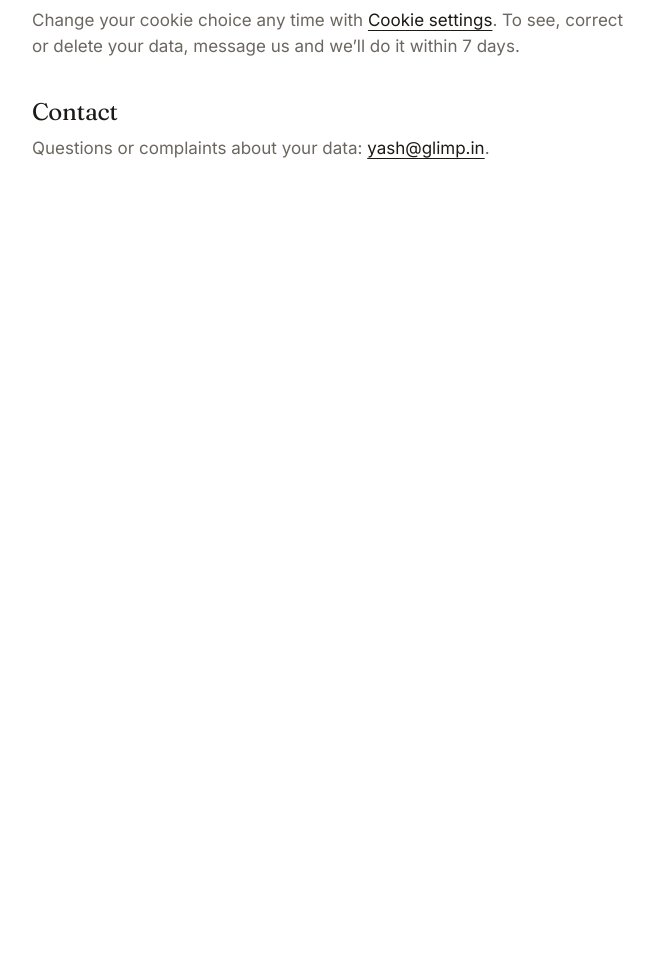
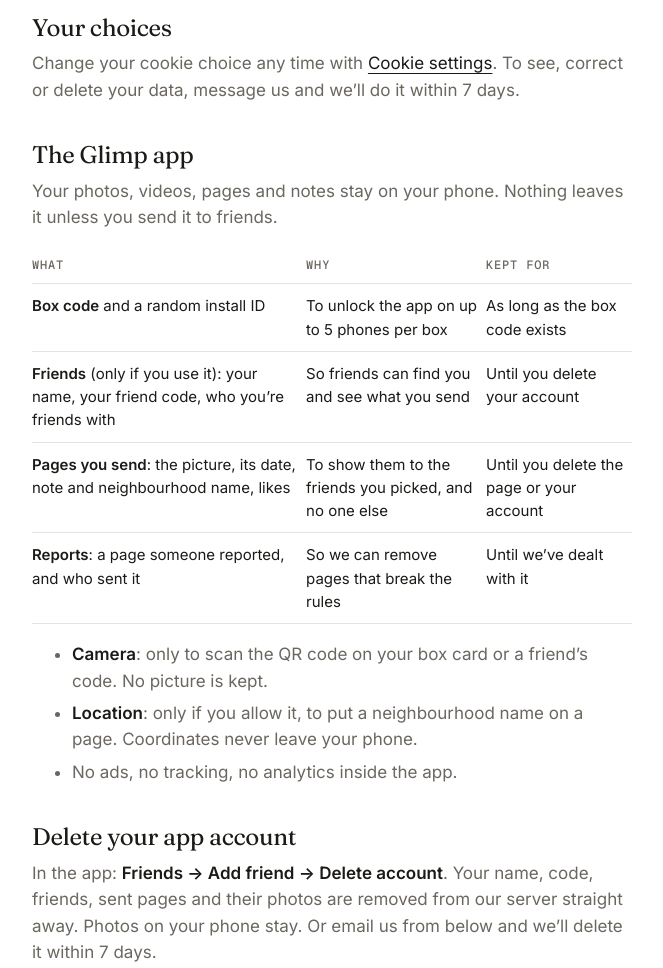
Before and after one commit to yash1463/glimp-website, a plain HTML site: page privacy.html in a window 1280 px wide. Shown: the part 1111-2079 px from the top of the page, without its empty margins (308-971 px from the left). Before the commit the page ends 1368 px from the top, so only its background shows below. Drawn offline with nearby package versions, Linux system fonts and the light colour scheme; no server answers.

Commit message:
Privacy: the Glimp app, reports and how to delete your account
Co-Authored-By: Claude Opus 5.5 <noreply@anthropic.com>

```diff
--- a/privacy.html
+++ b/privacy.html
@@ -25,9 +25,10 @@
 <main class="wrap policy">
   <a href="/" class="link-mono">‹ Glimp</a>
   <h1>Privacy</h1>
-  <p class="label">Updated 13 Nov 2026</p>
+  <p class="label">Updated 14 Nov 2026</p>
 
   <h2>What we collect</h2>
+  <p>This website. For the Glimp app, see <a href="#app">The Glimp app</a>.</p>
   <table>
     <tr><th>What</th><th>Why</th><th>Kept for</th></tr>
     <tr><td><strong>Your order</strong>: name, phone, address, colour</td><td>To call you, ship it and collect payment</td><td>As long as tax and accounts law requires</td></tr>
@@ -50,6 +51,24 @@
   <h2>Your choices</h2>
   <p>Change your cookie choice any time with <a href="#" data-cookie-settings>Cookie settings</a>. To see, correct or delete your data, message us and we’ll do it within 7 days.</p>
 
+  <h2 id="app">The Glimp app</h2>
+  <p>Your photos, videos, pages and notes stay on your phone. Nothing leaves it unless you send it to friends.</p>
+  <table>
+    <tr><th>What</th><th>Why</th><th>Kept for</th></tr>
+    <tr><td><strong>Box code</strong> and a random install ID</td><td>To unlock the app on up to 5 phones per box</td><td>As long as the box code exists</td></tr>
+    <tr><td><strong>Friends</strong> (only if you use it): your name, your friend code, who you’re friends with</td><td>So friends can find you and see what you send</td><td>Until you delete your account</td></tr>
+    <tr><td><strong>Pages you send</strong>: the picture, its date, note and neighbourhood name, likes</td><td>To show them to the friends you picked, and no one else</td><td>Until you delete the page or your account</td></tr>
+    <tr><td><strong>Reports</strong>: a page someone reported, and who sent it</td><td>So we can remove pages that break the rules</td><td>Until we’ve dealt with it</td></tr>
+  </table>
+  <ul>
+    <li><strong>Camera</strong>: only to scan the QR code on your box card or a friend’s code. No picture is kept.</li>
+    <li><strong>Location</strong>: only if you allow it, to put a neighbourhood name on a page. Coordinates never leave your phone.</li>
+    <li>No ads, no tracking, no analytics inside the app.</li>
+  </ul>
+
+  <h2 id="delete-account">Delete your app account</h2>
+  <p>In the app: <strong>Friends → Add friend → Delete account</strong>. Your name, code, friends, sent pages and their photos are removed from our server straight away. Photos on your phone stay. Or email us from below and we’ll delete it within 7 days.</p>
+
   <h2>Contact</h2>
   <p>Questions or complaints about your data: <a href="mailto:yash@glimp.in" data-email>yash@glimp.in</a>.</p>
 </main>
```
